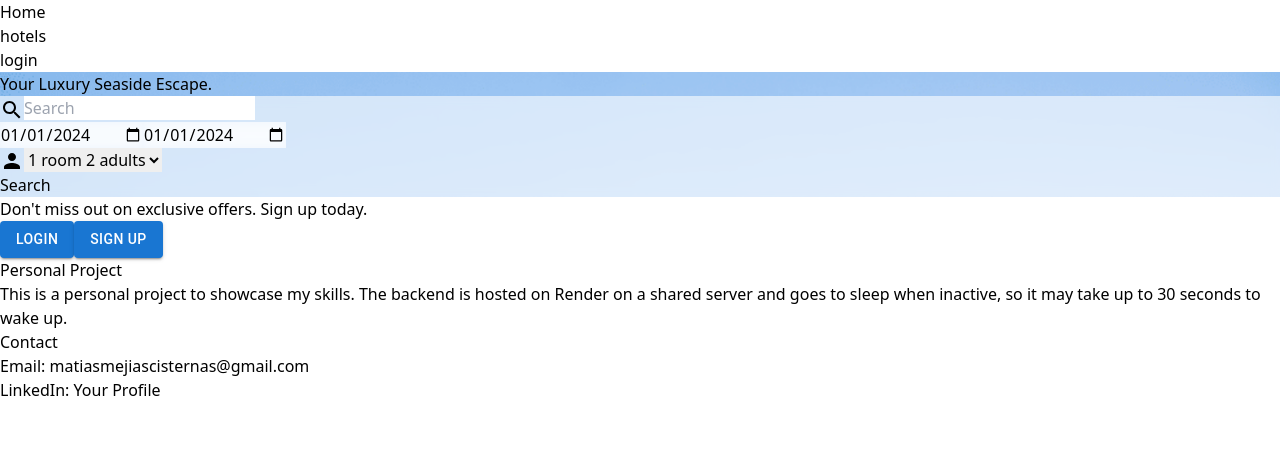
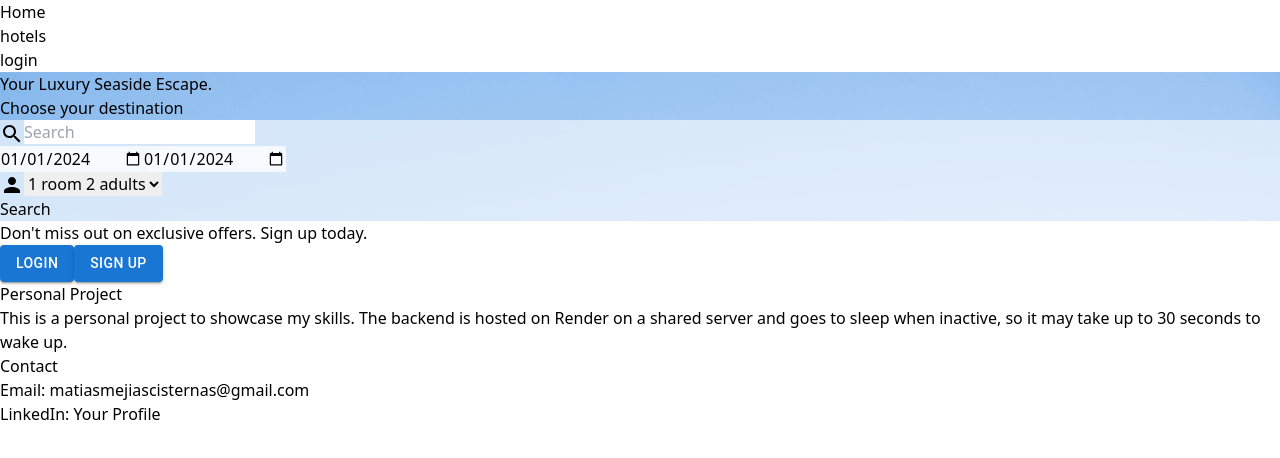
Before and after one commit to matiasmjcs/Hotel-app-react-vite, a React (Vite) app: page / in a window 1280 px wide. Shown: the top 458 px of the page. Built offline with nearby package versions, Linux system fonts and the light colour scheme.

Commit message:
#	modified:   src/components/Header.tsx #	modified:   src/components/formHeader.tsx

```diff
--- a/src/components/Header.tsx
+++ b/src/components/Header.tsx
@@ -2,8 +2,8 @@ import { FormHeader } from "./formHeader"
 
 export const Header = () => {
     return (
-        <header className="w-full p-7 h-[700px] flex flex-col header ">
-            <h1 className="text-4xl relative top-20 font-bold p-2 text-start mx-4 mt-3 text-slate-600">
+        <header className="w-full p-2 h-[700px] flex flex-col header ">
+            <h1 className="text-4xl relative top-20 font-bold p-2 text-start mt-3 text-slate-600">
                <span className="text-white">Your Luxury Seaside Escape.</span>
             </h1>
             <FormHeader/>
--- a/src/components/formHeader.tsx
+++ b/src/components/formHeader.tsx
@@ -2,7 +2,9 @@ import SearchIcon from '@mui/icons-material/Search';
 import PersonIcon from '@mui/icons-material/Person';
 export const FormHeader = () => {
     return (
-        <form className="grid grid-cols-1 grid-rows-4 md:flex md:h-[50px] justify-items-center p-2 w-full  relative top-28 gap-3 transparent rounded-lg justify-between">
+        <>
+            <h2 className="text-xl font-bold p-2 text-white relative top-24">Choose your destination</h2>
+            <form className="grid py-3 grid-cols-1 grid-rows-4 md:flex md:h-[50px] justify-items-center p-2 w-full  relative top-28 gap-3 transparent rounded-lg justify-between">
                 <article className='flex flex-row gap-2 w-[200px] md:w-[150px]'>
                     <label className='flex items-center' htmlFor="search">
                         <SearchIcon className="text-slate-600" />
@@ -21,5 +23,6 @@ export const FormHeader = () => {
                 </article>
                 <button className='md:bg-white w-[200px] md:w-[130px] bg-blue-600 text-white md:text-blue-600 font-semibold rounded-2xl justify-self-center md:justify-self-end'>Search</button>
             </form>
+        </>
     )
 }
```
Lines whose indentation alone changed are shown as unchanged.
